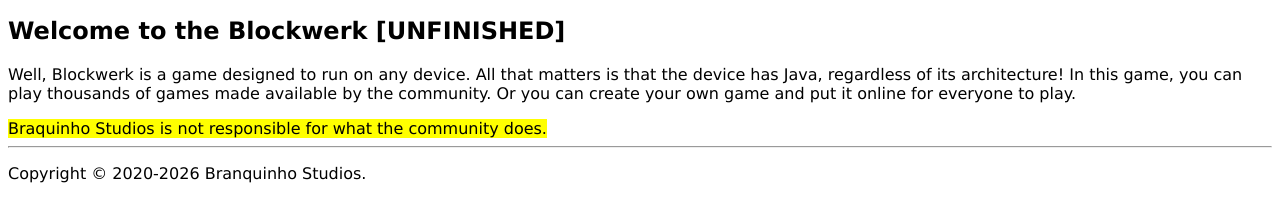
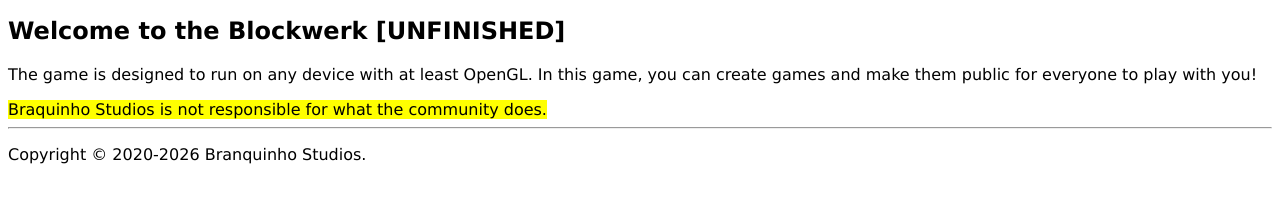
Before and after one commit to BranquinhoStudios/Blockwerk, a plain HTML site: page index.html in a window 1280 px wide. Shown: the part 283-504 px from the top of the page. Drawn offline with Linux system fonts and the light colour scheme.

Commit message:
Update index.html
Small correction since we are no longer working with Java

```diff
--- a/index.html
+++ b/index.html
@@ -38,7 +38,7 @@
 
     <h2>Welcome to the Blockwerk [UNFINISHED]</h2>
 
-    <p>Well, Blockwerk is a game designed to run on any device. All that matters is that the device has Java, regardless of its architecture! In this game, you can play thousands of games made available by the community. Or you can create your own game and put it online for everyone to play.</p>
+    <p>The game is designed to run on any device with at least OpenGL. In this game, you can create games and make them public for everyone to play with you!</p>
     <mark>Braquinho Studios is not responsible for what the community does.</mark>
 
     <!-- Copyright warn -->
```
